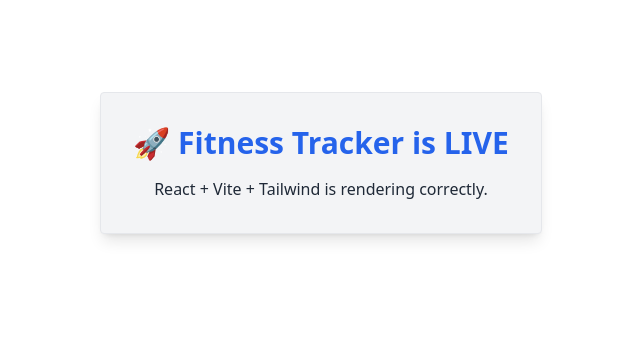
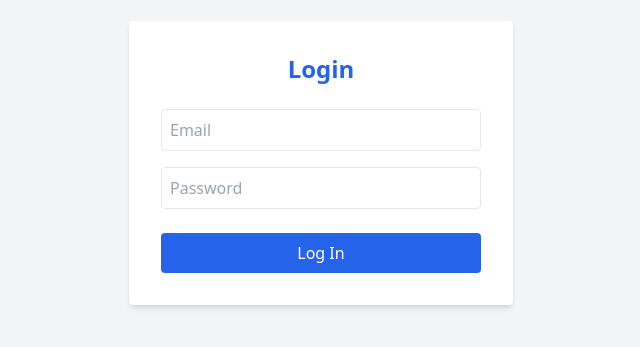
Before and after one commit to ahmedmmabdellatif/fitness-tracker, a React (Vite) app: page / in a window 1280 px wide. Shown: the part 237-584 px from the top of the page, without its empty margins (319-959 px from the left). Built offline with nearby package versions, Linux system fonts and the light colour scheme.

Commit message:
feat: add login + dashboard with PDF upload

```diff
--- a/index.html
+++ b/index.html
@@ -1,12 +1 @@
-<!DOCTYPE html>
-<html lang="en">
-  <head>
-    <meta charset="UTF-8" />
-    <title>Fitness Tracker</title>
-    <meta name="viewport" content="width=device-width, initial-scale=1.0" />
-  </head>
-  <body>
-    <div id="root"></div>
-    <script type="module" src="/src/main.jsx"></script>
-  </body>
-</html>
+<!DOCTYPE html><html><head><meta charset='UTF-8'><title>Fitness Tracker</title><meta name='viewport' content='width=device-width, initial-scale=1.0'></head><body><div id='root'></div><script type='module' src='/src/main.jsx'></script></body></html>
--- a/package.json
+++ b/package.json
@@ -1,5 +1,5 @@
 {
-  "name": "fitness-tracker-clean",
+  "name": "fitness-tracker-auth-upload",
   "version": "1.0.0",
   "scripts": {
     "dev": "vite",
--- a/postcss.config.js
+++ b/postcss.config.js
@@ -1,6 +1 @@
-module.exports = {
-  plugins: {
-    tailwindcss: {},
-    autoprefixer: {},
-  },
-};
+module.exports = { plugins: { tailwindcss: {}, autoprefixer: {} } };
--- a/src/main.jsx
+++ b/src/main.jsx
@@ -3,8 +3,4 @@
 import App from './pages/App';
 import './index.css';
 
-ReactDOM.createRoot(document.getElementById('root')).render(
-  <React.StrictMode>
-    <App />
-  </React.StrictMode>
-);
+ReactDOM.createRoot(document.getElementById('root')).render(<React.StrictMode><App /></React.StrictMode>);
--- a/src/pages/App.jsx
+++ b/src/pages/App.jsx
@@ -1,12 +1,9 @@
-import React from 'react';
+import React, { useState } from 'react';
+import LoginPage from './LoginPage';
+import Dashboard from './Dashboard';
 
 export default function App() {
-  return (
-    <div className="min-h-screen flex items-center justify-center bg-white text-center">
-      <div className="p-8 border rounded shadow-lg bg-gray-100">
-        <h1 className="text-3xl font-bold text-blue-600 mb-4">🚀 Fitness Tracker is LIVE</h1>
-        <p className="text-gray-800">React + Vite + Tailwind is rendering correctly.</p>
-      </div>
-    </div>
-  );
+  const [user, setUser] = useState(null);
+  if (!user) return <LoginPage onLogin={setUser} />;
+  return <Dashboard user={user} />;
 }
--- /dev/null
+++ b/src/pages/Dashboard.jsx
@@ -0,0 +1,23 @@
+import React, { useState } from 'react';
+export default function Dashboard({ user }) {
+  const [fileName, setFileName] = useState('');
+  const [planContent, setPlanContent] = useState('');
+  const handleFileChange = (e) => {
+    const file = e.target.files[0];
+    if (file) {
+      setFileName(file.name);
+      setPlanContent('✅ Sample Plan Extracted:\n- Workout A\n- Meal Plan B\n- Supplement C');
+    }
+  };
+  return (
+    <div className='min-h-screen bg-white p-8'>
+      <h1 className='text-3xl font-bold text-blue-600 mb-6'>Welcome, {user.email}</h1>
+      <div className='bg-gray-100 p-6 rounded shadow'>
+        <h2 className='text-xl font-semibold mb-4'>Upload Your PDF Plan</h2>
+        <input type='file' onChange={handleFileChange} className='mb-4' />
+        {fileName && <p className='text-gray-700'>Uploaded: {fileName}</p>}
+        {planContent && <pre className='mt-4 p-4 bg-white border rounded text-sm whitespace-pre-wrap'>{planContent}</pre>}
+      </div>
+    </div>
+  );
+}
--- /dev/null
+++ b/src/pages/LoginPage.jsx
@@ -0,0 +1,26 @@
+import React, { useState } from 'react';
+const TEST_USER = { email: 'admin@test.com', password: '123456' };
+export default function LoginPage({ onLogin }) {
+  const [email, setEmail] = useState('');
+  const [password, setPassword] = useState('');
+  const [error, setError] = useState('');
+  const handleSubmit = (e) => {
+    e.preventDefault();
+    if (email === TEST_USER.email && password === TEST_USER.password) {
+      onLogin({ email });
+    } else {
+      setError('Invalid credentials');
+    }
+  };
+  return (
+    <div className='min-h-screen flex items-center justify-center bg-gray-100'>
+      <form onSubmit={handleSubmit} className='bg-white p-8 rounded shadow-md w-full max-w-sm'>
+        <h2 className='text-2xl font-bold mb-6 text-center text-blue-600'>Login</h2>
+        {error && <div className='text-red-500 mb-4'>{error}</div>}
+        <input type='email' placeholder='Email' className='w-full p-2 border rounded mb-4' value={email} onChange={(e) => setEmail(e.target.value)} />
+        <input type='password' placeholder='Password' className='w-full p-2 border rounded mb-6' value={password} onChange={(e) => setPassword(e.target.value)} />
+        <button type='submit' className='w-full bg-blue-600 text-white py-2 rounded'>Log In</button>
+      </form>
+    </div>
+  );
+}
--- a/tailwind.config.js
+++ b/tailwind.config.js
@@ -1,7 +1 @@
-module.exports = {
-  content: ['./index.html', './src/**/*.{js,jsx}'],
-  theme: {
-    extend: {},
-  },
-  plugins: [],
-};
+module.exports = { content: ['./index.html', './src/**/*.{js,jsx}'], theme: { extend: {} }, plugins: [] };
--- a/vite.config.js
+++ b/vite.config.js
@@ -3,5 +3,5 @@
 
 export default defineConfig({
   plugins: [react()],
-  base: './',
+  base: './'
 });
```
Also changed, not shown: vercel.json (added).
